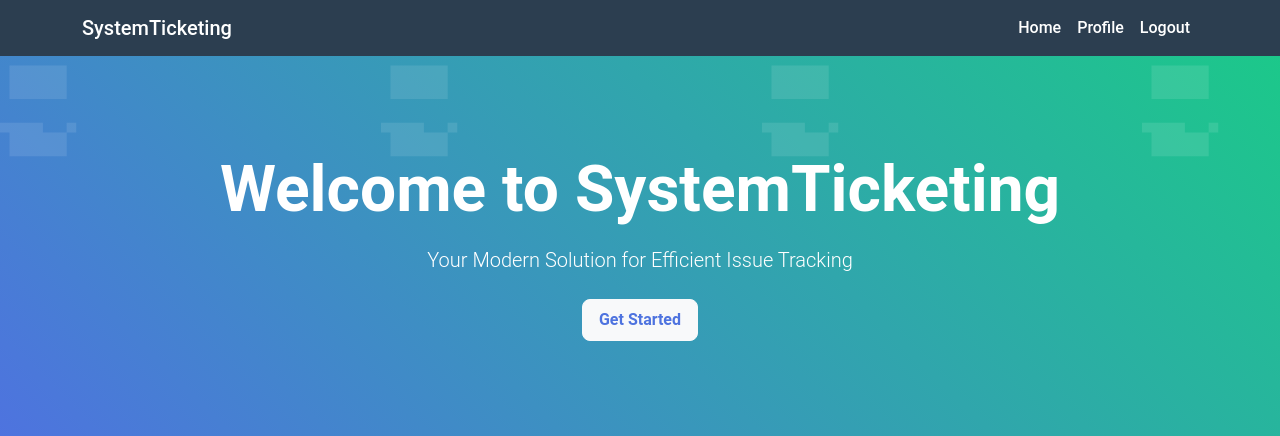
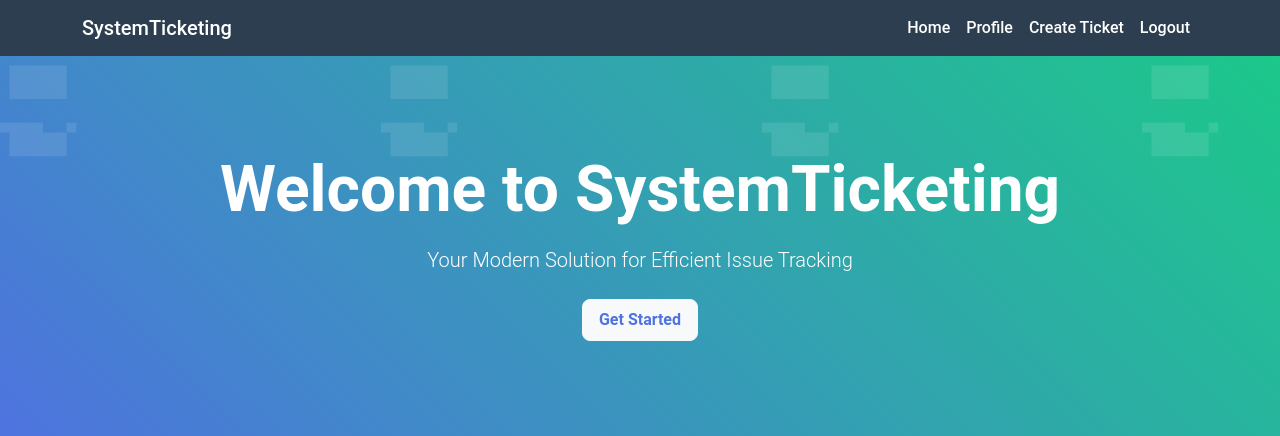
Before and after one commit to milad-sol/systemticketing, a Django app: page / in a window 1280 px wide. Shown: the top 436 px of the page. Run offline with Django 5.2, Linux system fonts and the light colour scheme; a user stored in the database is signed in; some libraries are stand-ins or nearby versions.

Commit message:
fix model bogs

```diff
--- a/templates/include/navbar.html
+++ b/templates/include/navbar.html
@@ -12,8 +12,12 @@
                     <a class="nav-link active" href="{% url 'home:home' %}">Home</a>
                 </li>
                 {% if request.user.is_authenticated %}
+
                     <li class="nav-item">
                         <a class="nav-link" href="{% url 'home:profile' request.user.username %}">Profile</a>
+                    </li>
+                    <li class="nav-item">
+                        <a class="nav-link" href="{% url 'ticket:ticket-create' %}">Create Ticket</a>
                     </li>
                     <li class="nav-item">
                         <a class="nav-link" href="{% url 'home:logout' %}">Logout</a>
```
Also changed, not shown: db.sqlite3.
